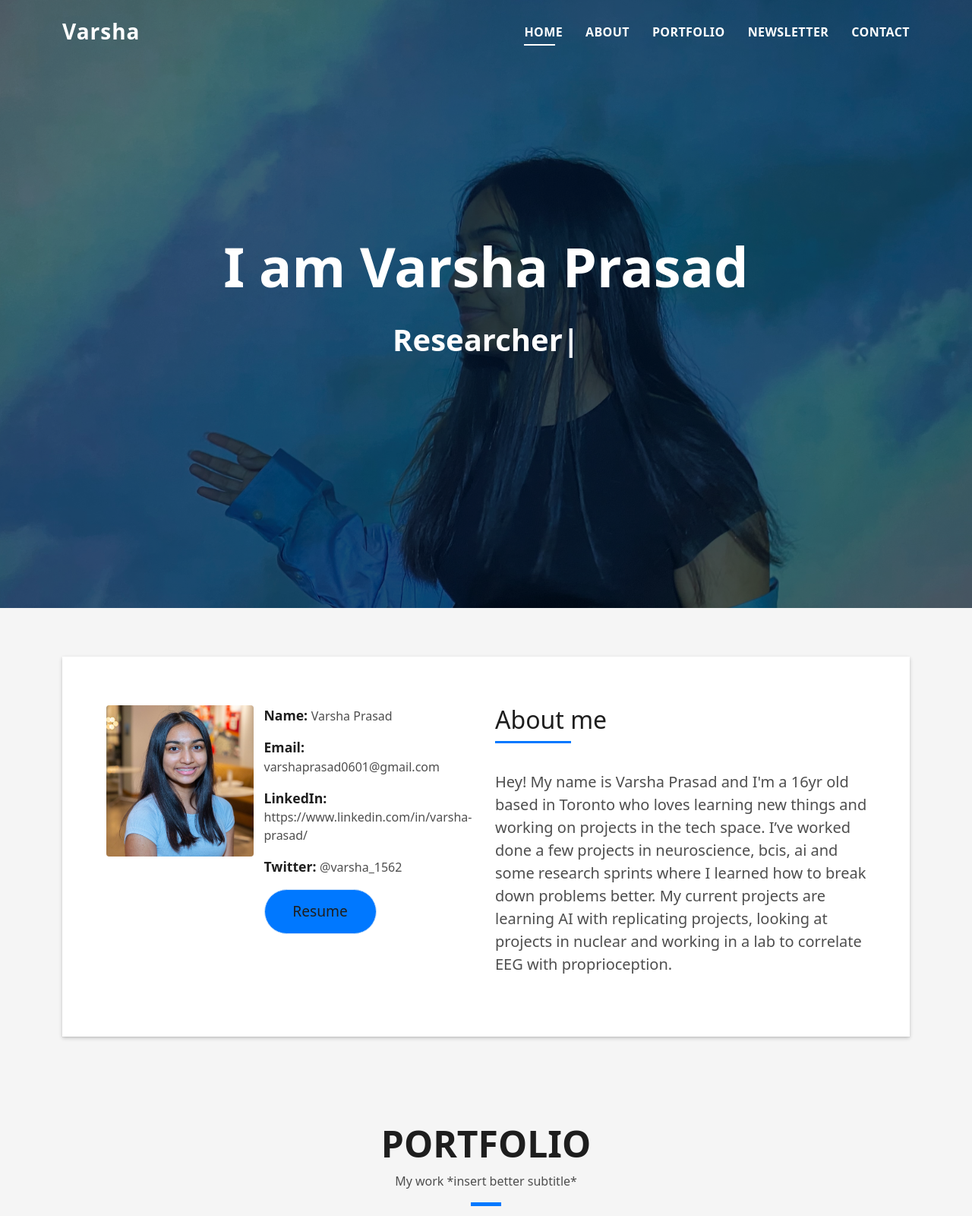
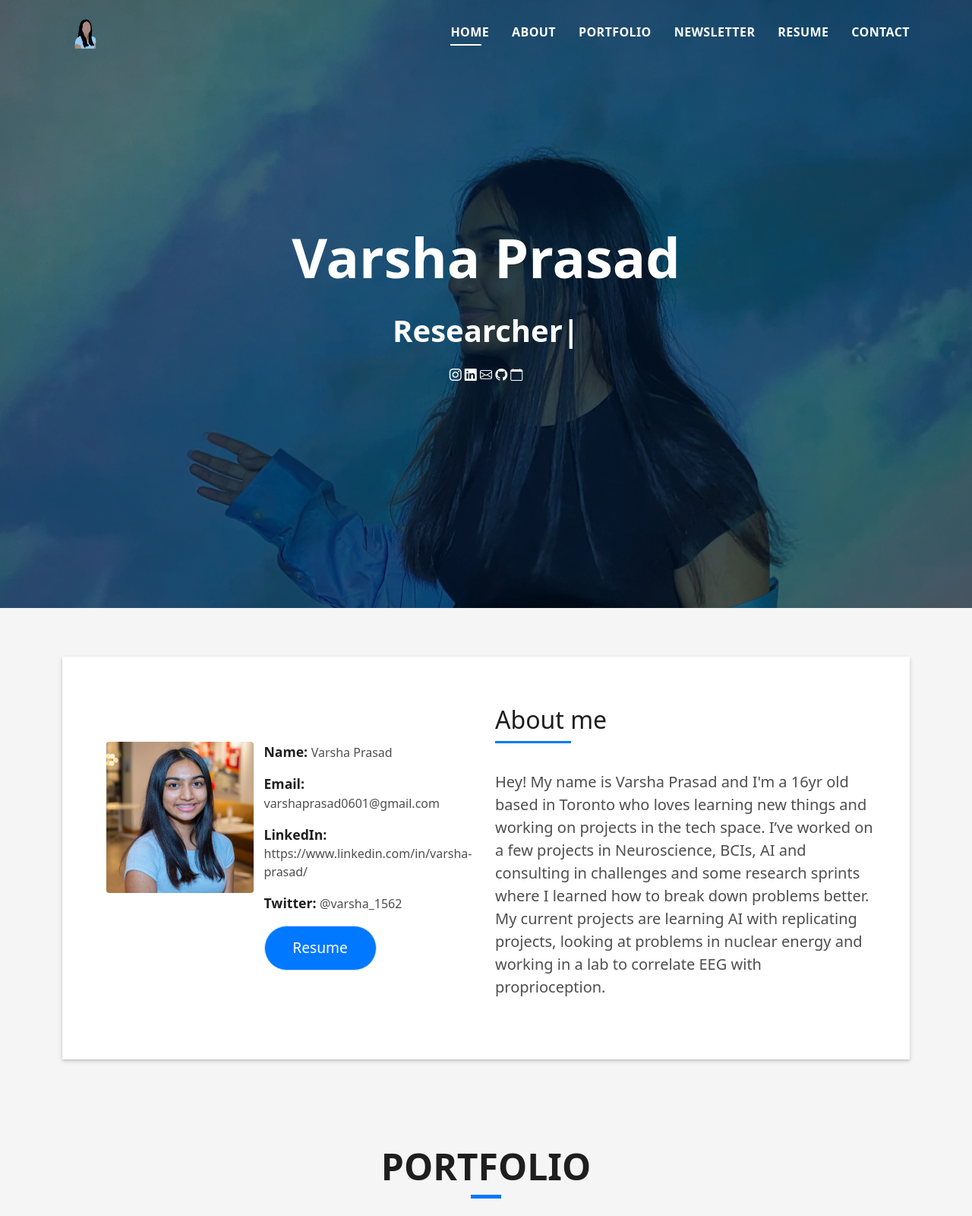
Before and after one commit to vavaviper/march2022pw, a plain HTML site: page DevFolio/index.html in a window 1280 px wide. Shown: the top 1600 px of the page at 76% size. Drawn offline with nearby package versions, Linux system fonts and the light colour scheme; files that its build step writes are made by us from their sources.

Commit message:
fixing writing

```diff
--- a/DevFolio/assets/css/style.css
+++ b/DevFolio/assets/css/style.css
@@ -22,11 +22,6 @@ h6 {
   color: #1e1e1e;
 }
 
-a {
-  color: #1e1e1e;
-  text-decoration: none;
-  transition: all 0.5s ease-in-out;
-}
 a:hover {
   color: #0078ff;
   text-decoration: none;
@@ -391,9 +386,11 @@ a:hover {
   border: 1px solid transparent;
   transition: all 500ms ease;
   cursor: pointer;
+  color: white;
 }
 .button:focus {
   outline: 0;
+  color: #fff;
 }
 .button:hover {
   background-color: #0062d3;
@@ -411,10 +408,12 @@ a:hover {
 .button-big {
   padding: 0.9rem 2.3rem;
   font-size: 1.2rem;
+  color: white;
 }
 
 .button-rouded {
   border-radius: 5rem;
+  color: white;
 }
 
 .btn-lg {
@@ -1295,3 +1294,28 @@ footer .credits {
 footer .credits a {
   color: #fff;
 }
+a {
+  color: #1e1e1e;
+  text-decoration: none;
+  transition: all 0.5s ease-in-out;
+}
+
+.bi-instagram {
+  color: white;
+}
+
+.bi-linkedin {
+  color: white;
+}
+
+.bi-envelope {
+  color: white;
+}
+
+.bi-github {
+  color: white;
+}
+
+.bi-calendar {
+  color: white;
+}
--- a/DevFolio/index.html
+++ b/DevFolio/index.html
@@ -27,12 +27,6 @@
   <!-- Template Main CSS File -->
   <link href="assets/css/style.css" rel="stylesheet">
 
-  <!-- =======================================================
-  * Template Name: DevFolio - v4.7.1
-  * Template URL: https://bootstrapmade.com/devfolio-bootstrap-portfolio-html-template/
-  * Author: BootstrapMade.com
-  * License: https://bootstrapmade.com/license/
-  ======================================================== -->
 </head>
 
 <body>
@@ -41,9 +35,9 @@
   <header id="header" class="fixed-top">
     <div class="container d-flex align-items-center justify-content-between">
 
-      <h1 class="logo"><a href="index.html">Varsha</a></h1>
+      <!--<h1 class="logo"><a href="index.html">Varsha</a></h1> -->
       <!-- Uncomment below if you prefer to use an image logo -->
-      <!-- <a href="index.html" class="logo"><img src="assets/img/logo.png" alt="" class="img-fluid"></a>-->
+      <a href="index.html" class="logo"><img src="assets/img/wecter.png" alt="" class="img-fluid"></a>
 
       <nav id="navbar" class="navbar">
         <ul>
@@ -52,23 +46,8 @@
           <!--<li><a class="nav-link scrollto" href="#services">Services</a></li>-->
           <li><a class="nav-link scrollto " href="#portfolio">Portfolio</a></li>
           <li><a class="nav-link scrollto " href="#newsletter">Newsletter</a></li>
-          <!--<li class="dropdown"><a href="#"><span>Drop Down</span> <i class="bi bi-chevron-down"></i></a>
-            <ul>
-              <li><a href="#">Drop Down 1</a></li>
-              <li class="dropdown"><a href="#"><span>Deep Drop Down</span> <i class="bi bi-chevron-right"></i></a>
-                <ul>
-                  <li><a href="#">Deep Drop Down 1</a></li>
-                  <li><a href="#">Deep Drop Down 2</a></li>
-                  <li><a href="#">Deep Drop Down 3</a></li>
-                  <li><a href="#">Deep Drop Down 4</a></li>
-                  <li><a href="#">Deep Drop Down 5</a></li>
-                </ul>
-              </li>
-              <li><a href="#">Drop Down 2</a></li>
-              <li><a href="#">Drop Down 3</a></li>
-              <li><a href="#">Drop Down 4</a></li>
-            </ul>
-          </li>-->
+          <li><a class="nav-link scrollto " target="_blank" href="https://s3.us-west-2.amazonaws.com/secure.notion-static.com/8e620e19-cb6c-47ac-b675-253c5f2e331d/Varsha-Resume.docx.pdf?X-Amz-Algorithm=AWS4-HMAC-SHA256&X-Amz-Content-Sha256=UNSIGNED-PAYLOAD&X-Amz-Credential=AKIAT73L2G45EIPT3X45%2F20220404%2Fus-west-2%2Fs3%2Faws4_request&X-Amz-Date=20220404T181618Z&X-Amz-Expires=86400&X-Amz-Signature=828a81a3de9e37b53c1e8077413f342b4d39d882601614651aa83062def2b0c9&X-Amz-SignedHeaders=host&response-content-disposition=filename%20%3D%22Varsha-Resume.docx.pdf%22&x-id=GetObject">Resume</a></li>
+          </li>
           <li><a class="nav-link scrollto" href="#contact">Contact</a></li>
         </ul>
         <i class="bi bi-list mobile-nav-toggle"></i>
@@ -84,9 +63,15 @@
       <div class="table-cell">
         <div class="container">
           <!--<p class="display-6 color-d">Hello, world!</p>-->
-          <h1 class="hero-title mb-4">I am Varsha Prasad</h1>
-          <p class="hero-subtitle"><span class="typed" data-typed-items="Developer, Researcher, Photographer"></span></p>
-
+          <h1 class="hero-title mb-4">Varsha Prasad</h1>
+          <p class="hero-subtitle"><span class="typed" data-typed-items="Developer, Researcher, Content Creator"></span></p>
+          <div class='links'>
+            <a target='_blank' href="https://www.instagram.com/varsh._.p/"><i class="bi-instagram"></i ></a>
+            <a target='_blank' href="https://www.linkedin.com/in/varsha-prasad/"><i class="bi-linkedin"></i></a>
+            <a target='_blank' href="mailto:varshaprasad0601@gmail.com"><i class="bi-envelope"></i></a>
+            <a target='_blank' href="https://github.com/vavaviper"><i class="bi-github"></i></a>
+            <a target='_blank' href="https://calendly.com/varshaprasad/1-1meeting"><i class="bi-calendar"></i></a>
+        </div>
           <!-- <p class="pt-3"><a class="btn btn-primary btn js-scroll px-4" href="#about" role="button">Learn More</a></p> -->
         </div>
       </div>
@@ -106,17 +91,20 @@
                   <div class="row">
                     <div class="col-sm-6 col-md-5">
                       <div class="about-img">
+                        <br>
+                        <br>
                         <img src="assets/img/headshot 1.png" class="img-fluid rounded b-shadow-a" alt="">
                       </div>
                     </div>
                     <div class="col-sm-6 col-md-7">
                       <div class="about-info">
-
+                        <br>
+                        <br>
                         <p><span class="title-s">Name: </span> <span>Varsha Prasad</span></p>
                         <p href="mailto:varshaprasad0601@gmail.com" target="_blank"><span class="title-s">Email: </span> <span>varshaprasad0601@gmail.com</span></p>
                         <p href="https://www.linkedin.com/in/varsha-prasad/" target="_blank"><span class="title-s">LinkedIn: </span> <span>https://www.linkedin.com/in/varsha-prasad/</span></p>
                         <p href="https://twitter.com/varsha_1562" target="_blank"><span class="title-s">Twitter: </span> <span>@varsha_1562</span></p>
-                        <button class="button button-a button-big button-rouded"  ><a style=font-color:white href="https://s3.us-west-2.amazonaws.com/secure.notion-static.com/8e620e19-cb6c-47ac-b675-253c5f2e331d/Varsha-Resume.docx.pdf?X-Amz-Algorithm=AWS4-HMAC-SHA256&X-Amz-Content-Sha256=UNSIGNED-PAYLOAD&X-Amz-Credential=AKIAT73L2G45EIPT3X45%2F20220404%2Fus-west-2%2Fs3%2Faws4_request&X-Amz-Date=20220404T181618Z&X-Amz-Expires=86400&X-Amz-Signature=828a81a3de9e37b53c1e8077413f342b4d39d882601614651aa83062def2b0c9&X-Amz-SignedHeaders=host&response-content-disposition=filename%20%3D%22Varsha-Resume.docx.pdf%22&x-id=GetObject" target="_blank">Resume</a></button>
+                        <button class="button button-a button-big button-rouded"><h7 href="https://s3.us-west-2.amazonaws.com/secure.notion-static.com/8e620e19-cb6c-47ac-b675-253c5f2e331d/Varsha-Resume.docx.pdf?X-Amz-Algorithm=AWS4-HMAC-SHA256&X-Amz-Content-Sha256=UNSIGNED-PAYLOAD&X-Amz-Credential=AKIAT73L2G45EIPT3X45%2F20220404%2Fus-west-2%2Fs3%2Faws4_request&X-Amz-Date=20220404T181618Z&X-Amz-Expires=86400&X-Amz-Signature=828a81a3de9e37b53c1e8077413f342b4d39d882601614651aa83062def2b0c9&X-Amz-SignedHeaders=host&response-content-disposition=filename%20%3D%22Varsha-Resume.docx.pdf%22&x-id=GetObject" target="_blank">Resume</h7></button>
                       </div>
                     </div>
                   </div><!--
@@ -148,7 +136,7 @@
                       </h5>
                     </div>
                     <p class="lead">
-                      Hey! My name is Varsha Prasad and I'm a 16yr old based in Toronto who loves learning new things and working on projects in the tech space. I’ve worked done a few projects in neuroscience, bcis, ai and some research sprints where I learned how to break down problems better. My current projects are learning AI with replicating projects, looking at projects in nuclear and working in a lab to correlate EEG with proprioception.
+                      Hey! My name is Varsha Prasad and I'm a 16yr old based in Toronto who loves learning new things and working on projects in the tech space. I’ve worked on a few projects in Neuroscience, BCIs, AI and consulting in challenges and some research sprints where I learned how to break down problems better. My current projects are learning AI with replicating projects, looking at problems in nuclear energy and working in a lab to correlate EEG with proprioception.
                     </p>
 
                   </div>
@@ -160,169 +148,6 @@
       </div>
     </section><!-- End About Section -->
 
-    <!-- ======= Services Section =======
-    <section id="services" class="services-mf pt-5 route">
-      <div class="container">
-        <div class="row">
-          <div class="col-sm-12">
-            <div class="title-box text-center">
-              <h3 class="title-a">
-                Services
-              </h3>
-              <p class="subtitle-a">
-                Lorem ipsum, dolor sit amet consectetur adipisicing elit.
-              </p>
-              <div class="line-mf"></div>
-            </div>
-          </div>
-        </div>
-        <div class="row">
-          <div class="col-md-4">
-            <div class="service-box">
-              <div class="service-ico">
-                <span class="ico-circle"><i class="bi bi-briefcase"></i></span>
-              </div>
-              <div class="service-content">
-                <h2 class="s-title">Web Design</h2>
-                <p class="s-description text-center">
-                  Lorem ipsum dolor sit amet consectetur adipisicing elit. Magni adipisci eaque autem fugiat! Quia,
-                  provident vitae! Magni
-                  tempora perferendis eum non provident.
-                </p>
-              </div>
-            </div>
-          </div>
-          <div class="col-md-4">
-            <div class="service-box">
-              <div class="service-ico">
-                <span class="ico-circle"><i class="bi bi-card-checklist"></i></span>
-              </div>
-              <div class="service-content">
-                <h2 class="s-title">Web Development</h2>
-                <p class="s-description text-center">
-                  Lorem ipsum dolor sit amet consectetur adipisicing elit. Magni adipisci eaque autem fugiat! Quia,
-                  provident vitae! Magni
-                  tempora perferendis eum non provident.
-                </p>
-              </div>
-            </div>
-          </div>
-          <div class="col-md-4">
-            <div class="service-box">
-              <div class="service-ico">
-                <span class="ico-circle"><i class="bi bi-bar-chart"></i></span>
-              </div>
-              <div class="service-content">
-                <h2 class="s-title">Photography</h2>
-                <p class="s-description text-center">
-                  Lorem ipsum dolor sit amet consectetur adipisicing elit. Magni adipisci eaque autem fugiat! Quia,
-                  provident vitae! Magni
-                  tempora perferendis eum non provident.
-                </p>
-              </div>
-            </div>
-          </div>
-          <div class="col-md-4">
-            <div class="service-box">
-              <div class="service-ico">
-                <span class="ico-circle"><i class="bi bi-binoculars"></i></span>
-              </div>
-              <div class="service-content">
-                <h2 class="s-title">Responsive Design</h2>
-                <p class="s-description text-center">
-                  Lorem ipsum dolor sit amet consectetur adipisicing elit. Magni adipisci eaque autem fugiat! Quia,
-                  provident vitae! Magni
-                  tempora perferendis eum non provident.
-                </p>
-              </div>
-            </div>
-          </div>
-          <div class="col-md-4">
-            <div class="service-box">
-              <div class="service-ico">
-                <span class="ico-circle"><i class="bi bi-brightness-high"></i></span>
-              </div>
-              <div class="service-content">
-                <h2 class="s-title">Graphic Design</h2>
-                <p class="s-description text-center">
-                  Lorem ipsum dolor sit amet consectetur adipisicing elit. Magni adipisci eaque autem fugiat! Quia,
-                  provident vitae! Magni
-                  tempora perferendis eum non provident.
-                </p>
-              </div>
-            </div>
-          </div>
-          <div class="col-md-4">
-            <div class="service-box">
-              <div class="service-ico">
-                <span class="ico-circle"><i class="bi bi-calendar4-week"></i></span>
-              </div>
-              <div class="service-content">
-                <h2 class="s-title">Marketing Services</h2>
-                <p class="s-description text-center">
-                  Lorem ipsum dolor sit amet consectetur adipisicing elit. Magni adipisci eaque autem fugiat! Quia,
-                  provident vitae! Magni
-                  tempora perferendis eum non provident.
-                </p>
-              </div>
-            </div>
-          </div>
-        </div>
-      </div>
-    </section>End Services Section -->
-
-    <!-- ======= Counter Section =======
-    <div class="section-counter paralax-mf bg-image" style="background-image: url(assets/img/counters-bg.jpg)">
-      <div class="overlay-mf"></div>
-      <div class="container position-relative">
-        <div class="row">
-          <div class="col-sm-3 col-lg-3">
-            <div class="counter-box counter-box pt-4 pt-md-0">
-              <div class="counter-ico">
-                <span class="ico-circle"><i class="bi bi-check"></i></span>
-              </div>
-              <div class="counter-num">
-                <p data-purecounter-start="0" data-purecounter-end="450" data-purecounter-duration="1" class="counter purecounter"></p>
-                <span class="counter-text">WORKS COMPLETED</span>
-              </div>
-            </div>
-          </div>
-          <div class="col-sm-3 col-lg-3">
-            <div class="counter-box pt-4 pt-md-0">
-              <div class="counter-ico">
-                <span class="ico-circle"><i class="bi bi-journal-richtext"></i></span>
-              </div>
-              <div class="counter-num">
-                <p data-purecounter-start="0" data-purecounter-end="25" data-purecounter-duration="1" class="counter purecounter"></p>
-                <span class="counter-text">YEARS OF EXPERIENCE</span>
-              </div>
-            </div>
-          </div>
-          <div class="col-sm-3 col-lg-3">
-            <div class="counter-box pt-4 pt-md-0">
-              <div class="counter-ico">
-                <span class="ico-circle"><i class="bi bi-people"></i></span>
-              </div>
-              <div class="counter-num">
-                <p data-purecounter-start="0" data-purecounter-end="550" data-purecounter-duration="1" class="counter purecounter"></p>
-                <span class="counter-text">TOTAL CLIENTS</span>
-              </div>
-            </div>
-          </div>
-          <div class="col-sm-3 col-lg-3">
-            <div class="counter-box pt-4 pt-md-0">
-              <div class="counter-ico">
-                <span class="ico-circle"><i class="bi bi-award"></i></span>
-              </div>
-              <div class="counter-num">
-                <p data-purecounter-start="0" data-purecounter-end="48" data-purecounter-duration="1" class="counter purecounter"></p>
-                <span class="counter-text">AWARD WON</span>
-              </div>
-            </div>
-          </div>
-        </div>
-      </div>
-    </div>End Counter Section -->
 
     <!-- ======= Portfolio Section ======= -->
     <section id="portfolio" class="portfolio-mf sect-pt4 route">
@@ -333,9 +158,9 @@
               <h3 class="title-a">
                 Portfolio
               </h3>
-              <p class="subtitle-a">
+              <!--<p class="subtitle-a">
                 My work *insert better subtitle*
-              </p>
+              </p>-->
               <div class="line-mf"></div>
             </div>
           </div>
@@ -849,7 +674,7 @@
       </div>
     </section><!-- End Blog Section -->
 
-    <!-- ======= Contact Section ======= -->
+    <!-- ======= Contact Section =======
     <section id="contact" class="paralax-mf footer-paralax bg-image sect-mt4 route" style="background-image: url(assets/img/overlay-bg.jpg)">
       <div class="overlay-mf"></div>
       <div class="container">
@@ -929,13 +754,35 @@
           </div>
         </div>
       </div>
-    </section><!-- End Contact Section -->
-
-  </main><!-- End #main -->
+    </section> End Contact Section
+    <div class="socials">
+      <ul>
+        <li><a href="https://github.com/vavaviper" target="_blank"><span class="ico-circle"><i class="fa fa-github"></i></span></a></li>
+        <li><a href="https://www.instagram.com/varsh._.p/" target="_blank"><span class="ico-circle"><i class="bi bi-instagram"></i></span></a></li>
+        <li><a href="https://twitter.com/varsha_1562" target="_blank"><span class="ico-circle"><i class="bi bi-twitter"></i></span></a></li>
+        <li><a href="https://www.linkedin.com/in/varsha-prasad/" target="_blank"><span class="ico-circle"><i class="bi bi-linkedin"></i></span></a></li>
+      </ul>
+    </div>
+  </main> End #main -->
+  <div class="socials" id="contact" style="text-align: center;">
+    <h1 class="title-a">Contact Me</h1>
+    <h4>Feel free to reach out if you would like the chat for fun or for oppurtunities!</h4>
+    <ul class="list-ico">
+      <li><span class="bi bi-geo-alt"></span> Toronto, Ontario</li>
+      <br>
+      <li><span class="bi bi-envelope"></span> varshaprasad0601@gmail.com</li>
+      <br>
+      <li><span class="bi bi-twitter"></span> https://twitter.com/varsha_1562</li>
+      <br>
+      <li><span class="bi bi-linkedin"></span> https://www.linkedin.com/in/varsha-prasad/</li>
+      <br>
+      <li><span class="bi bi-github" href="https://github.com/vavaviper" target="_blank"></span> https://github.com/vavaviper</li>
+    </ul>
+  </div>
 
   <!-- ======= Footer ======= -->
   <footer>
-    <div class="container">
+    <div class="container"  >
       <div class="row">
         <div class="col-sm-12">
           <div class="copyright-box">
```
